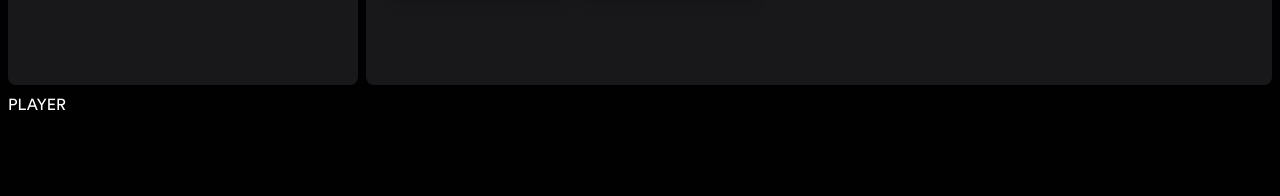
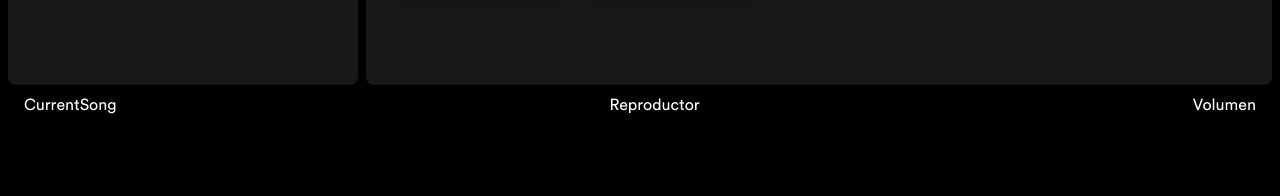
Before and after one commit to NahumFGz/spotify-clon, an Astro site: page / in a window 1280 px wide. Shown: the part 599-795 px from the top of the page. Built offline with nearby package versions, Linux system fonts and the light colour scheme; Astro itself is replaced by a stand-in of ours.

Commit message:
primer componente de react 1:17

```diff
--- /dev/null
+++ b/src/components/Player.jsx
@@ -0,0 +1,34 @@
+export const Pause = ({ className }) => (
+  <svg className={className} role="img" height="16" width="16" aria-hidden="true" viewBox="0 0 16 16"><path d="M2.7 1a.7.7 0 0 0-.7.7v12.6a.7.7 0 0 0 .7.7h2.6a.7.7 0 0 0 .7-.7V1.7a.7.7 0 0 0-.7-.7H2.7zm8 0a.7.7 0 0 0-.7.7v12.6a.7.7 0 0 0 .7.7h2.6a.7.7 0 0 0 .7-.7V1.7a.7.7 0 0 0-.7-.7h-2.6z"></path></svg>
+)
+
+export const Play = ({ className }) => (
+  <svg className={className} role="img" height="16" width="16" aria-hidden="true" viewBox="0 0 16 16"><path d="M3 1.713a.7.7 0 0 1 1.05-.607l10.89 6.288a.7.7 0 0 1 0 1.212L4.05 14.894A.7.7 0 0 1 3 14.288V1.713z"></path></svg>
+)
+
+export const VolumeSilence = () => (
+  <svg fill="currentColor" role="presentation" height="16" width="16" aria-hidden="true" aria-label="Volumen apagado" viewBox="0 0 16 16" ><path d="M13.86 5.47a.75.75 0 0 0-1.061 0l-1.47 1.47-1.47-1.47A.75.75 0 0 0 8.8 6.53L10.269 8l-1.47 1.47a.75.75 0 1 0 1.06 1.06l1.47-1.47 1.47 1.47a.75.75 0 0 0 1.06-1.06L12.39 8l1.47-1.47a.75.75 0 0 0 0-1.06z"></path><path d="M10.116 1.5A.75.75 0 0 0 8.991.85l-6.925 4a3.642 3.642 0 0 0-1.33 4.967 3.639 3.639 0 0 0 1.33 1.332l6.925 4a.75.75 0 0 0 1.125-.649v-1.906a4.73 4.73 0 0 1-1.5-.694v1.3L2.817 9.852a2.141 2.141 0 0 1-.781-2.92c.187-.324.456-.594.78-.782l5.8-3.35v1.3c.45-.313.956-.55 1.5-.694V1.5z"></path></svg>
+)
+
+export const Volume = () => (
+  <svg fill="currentColor" role="presentation" height="16" width="16" aria-hidden="true" aria-label="Volumen alto" id="volume-icon" viewBox="0 0 16 16"><path d="M9.741.85a.75.75 0 0 1 .375.65v13a.75.75 0 0 1-1.125.65l-6.925-4a3.642 3.642 0 0 1-1.33-4.967 3.639 3.639 0 0 1 1.33-1.332l6.925-4a.75.75 0 0 1 .75 0zm-6.924 5.3a2.139 2.139 0 0 0 0 3.7l5.8 3.35V2.8l-5.8 3.35zm8.683 4.29V5.56a2.75 2.75 0 0 1 0 4.88z"></path><path d="M11.5 13.614a5.752 5.752 0 0 0 0-11.228v1.55a4.252 4.252 0 0 1 0 8.127v1.55z"></path></svg>
+  )
+
+
+export function Player(){
+    return (
+        <div className=" flex flex-row justify-between w-full px-4 z-50">
+            <div>
+                CurrentSong
+            </div>
+
+            <div>
+                Reproductor
+            </div>
+
+            <div>
+                Volumen
+            </div>
+        </div>
+    )
+}
--- a/src/layouts/Layout.astro
+++ b/src/layouts/Layout.astro
@@ -1,4 +1,5 @@
 ---
+import { Player } from '@/components/Player';
 import AsideMenu from '../components/AsideMenu.astro';
 import { ViewTransitions } from 'astro:transitions';
 
@@ -31,7 +32,7 @@ const { title } = Astro.props;
       </main>
 
       <footer class="[grid-area:player] min-h-[100px]">
-        PLAYER
+        <Player />
       </footer>
 
     </div>
```
